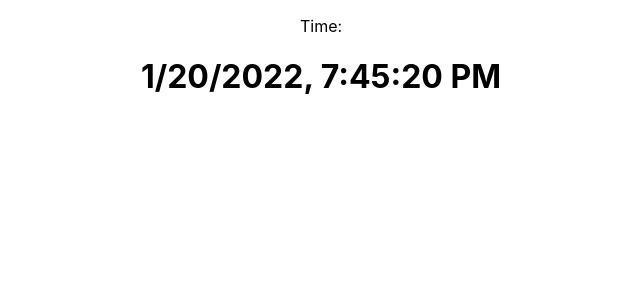
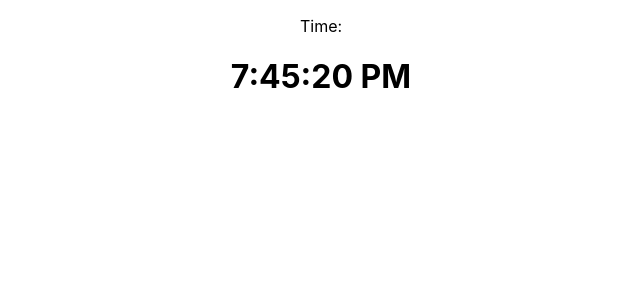
Before and after one commit to edgarnava80/github-actions, a React (Create React App) app: page / in a window 1280 px wide. Shown: the top 300 px of the page, without its empty margins (319-959 px from the left). Built offline with nearby package versions, Linux system fonts and the light colour scheme.

Commit message:
Changed string

```diff
--- a/src/App.js
+++ b/src/App.js
@@ -10,7 +10,7 @@ function App() {
   const [time, setTime] = useState(new Date().toLocaleTimeString())
   useEffect(() => {
     setInterval(() => {
-      setTime(new Date().toLocaleString())
+      setTime(new Date().toLocaleTimeString())
     }, 1000)
   }, [time])
   return (
```
